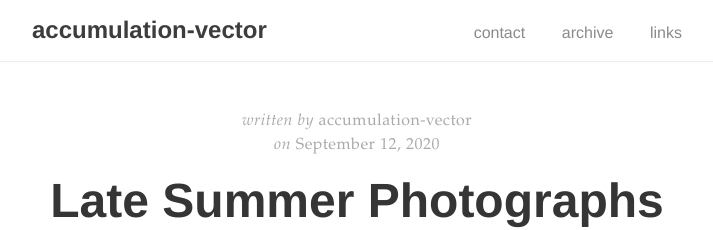
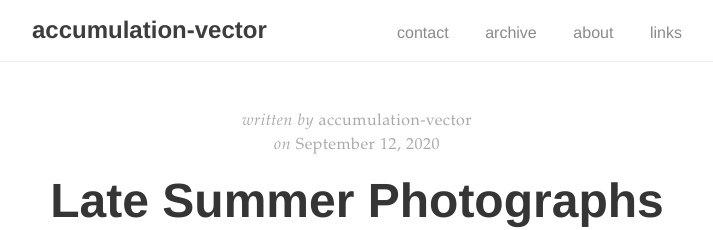
Before and after one commit to accumulationvector/accumulationvector.github.io, a Jekyll site: the page built from _posts/2020-09-12-summer-photography.md, in a window 1280 px wide and 900 px high. Shown: the top 230 px of the window, without its empty margins (283-996 px from the left). Built offline with Jekyll 4.4.1, drawn with Linux system fonts in a browser that asks for light colours.

Commit message:
Update navigation.html

```diff
--- a/_includes/navigation.html
+++ b/_includes/navigation.html
@@ -6,6 +6,7 @@
     <ul>
       <li><a href="{{ '/contact' | prepend: site.baseurl }}">contact</a></li>
       <li><a href="{{ '/archive' | prepend: site.baseurl }}">archive</a></li>
+      <li><a href="{{ '/about' | prepend: site.baseurl }}">about</a></li>
       <li><a href="{{ '/links' | prepend: site.baseurl }}">links</a></li>
     </ul>
   </div>
```
